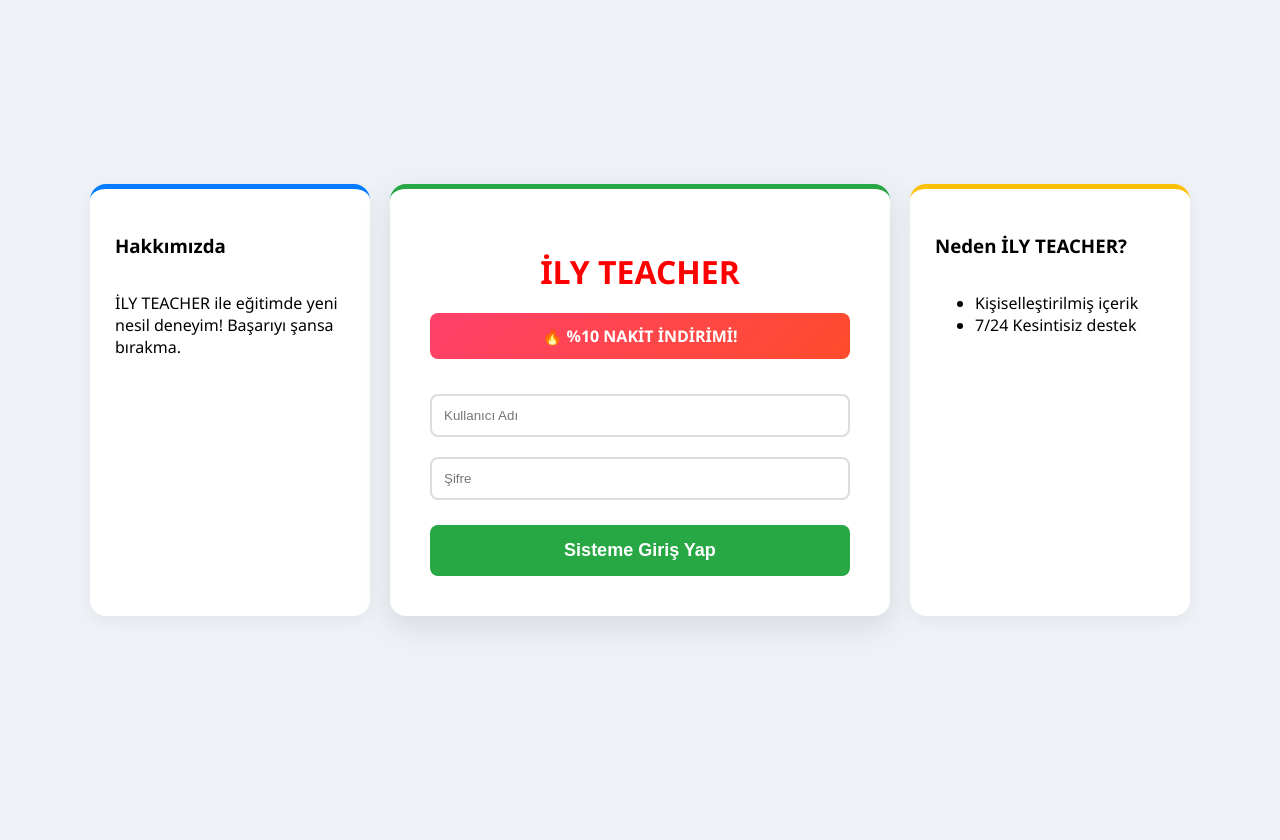
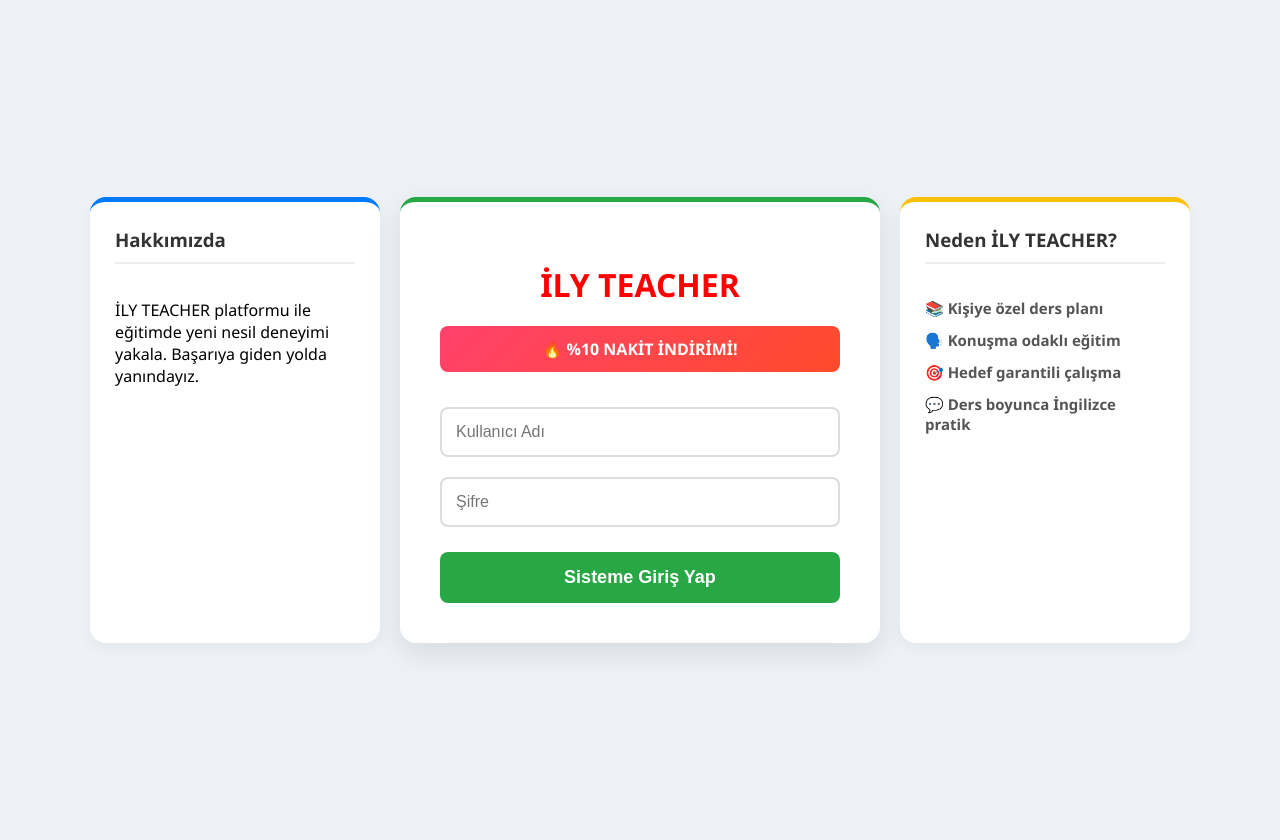
Before and after one commit to sintuvez31-web/ders-site, a Flask app: page /login in a window 1280 px wide. Before the commit the page ends 626 px from the top, so only its background shows below. Run offline with Flask 3, Linux system fonts and the light colour scheme.

Commit message:
Update login.html

```diff
--- a/templates/login.html
+++ b/templates/login.html
@@ -5,25 +5,30 @@
     <meta name="viewport" content="width=device-width, initial-scale=1.0">
     <title>İLY TEACHER - Giriş</title>
     <style>
-        body { font-family: 'Segoe UI', Arial, sans-serif; background: #eef2f7; margin: 0; display: flex; justify-content: center; align-items: center; min-height: 100vh; }
+        body { font-family: 'Segoe UI', Arial, sans-serif; background: #eef2f7; margin: 0; display: flex; justify-content: center; align-items: center; min-height: 100vh; padding: 20px; }
 
-        /* Ana taşıyıcı - mobilde dikey, masaüstünde yatay dizilim */
-        .wrapper { display: flex; flex-direction: row; gap: 20px; align-items: stretch; justify-content: center; width: 95%; max-width: 1100px; }
+        .wrapper { display: flex; flex-direction: row; gap: 20px; align-items: stretch; justify-content: center; width: 100%; max-width: 1100px; }
 
-        .side-panel { background: #ffffff; padding: 25px; border-radius: 16px; width: 250px; box-shadow: 0 5px 15px rgba(0,0,0,0.05); border-top: 5px solid #007bff; display: flex; flex-direction: column; }
-        .login-container { background: #ffffff; padding: 40px; border-radius: 16px; width: 420px; text-align: center; box-shadow: 0 10px 30px rgba(0,0,0,0.1); border-top: 5px solid #28a745; flex-shrink: 0; }
+        .side-panel { background: #ffffff; padding: 25px; border-radius: 16px; width: 280px; box-shadow: 0 5px 15px rgba(0,0,0,0.05); border-top: 5px solid #007bff; display: flex; flex-direction: column; }
+        .login-container { background: #ffffff; padding: 40px; border-radius: 16px; width: 400px; text-align: center; box-shadow: 0 10px 30px rgba(0,0,0,0.1); border-top: 5px solid #28a745; flex-shrink: 0; }
 
-        h1 { color: #ff0000; font-size: 32px; margin-bottom: 20px; }
+        h1 { color: #ff0000; font-size: 32px; margin-bottom: 20px; font-weight: bold; }
+        h3 { color: #333; margin-top: 0; border-bottom: 2px solid #eee; padding-bottom: 10px; }
+
         .indirim-banner { background: linear-gradient(135deg, #ff416c, #ff4b2b); color: white; padding: 12px; border-radius: 8px; font-weight: bold; margin-bottom: 25px; }
 
-        input { width: 100%; padding: 12px; margin: 10px 0; border: 2px solid #ddd; border-radius: 8px; box-sizing: border-box; }
-        button { width: 100%; padding: 15px; background: #28a745; color: white; border: none; border-radius: 8px; cursor: pointer; font-size: 18px; font-weight: bold; margin-top: 15px; }
+        input { width: 100%; padding: 14px; margin: 10px 0; border: 2px solid #ddd; border-radius: 8px; box-sizing: border-box; font-size: 16px; }
+        button { width: 100%; padding: 15px; background: #28a745; color: white; border: none; border-radius: 8px; cursor: pointer; font-size: 18px; font-weight: bold; margin-top: 15px; transition: 0.3s; }
+        button:hover { background: #218838; }
 
-        /* Mobil düzenleme */
-        @media (max-width: 900px) {
+        ul { list-style: none; padding: 0; margin-top: 15px; text-align: left; }
+        li { margin-bottom: 12px; font-size: 15px; color: #555; }
+
+        /* Mobil Uyum */
+        @media (max-width: 950px) {
             .wrapper { flex-direction: column; align-items: center; }
-            .side-panel { width: 90%; order: 2; } /* Alt kısma at */
-            .login-container { order: 1; width: 90%; } /* Üst kısma at */
+            .side-panel { width: 90%; order: 2; }
+            .login-container { order: 1; width: 90%; }
         }
     </style>
 </head>
@@ -33,13 +38,16 @@
     <!-- SOL PANEL -->
     <div class="side-panel">
         <h3>Hakkımızda</h3>
-        <p>İLY TEACHER ile eğitimde yeni nesil deneyim! Başarıyı şansa bırakma.</p>
+        <p>İLY TEACHER platformu ile eğitimde yeni nesil deneyimi yakala. Başarıya giden yolda yanındayız.</p>
     </div>
 
     <!-- GİRİŞ PANELİ -->
     <div class="login-container">
         <h1>İLY TEACHER</h1>
         <div class="indirim-banner">🔥 %10 NAKİT İNDİRİMİ!</div>
+
+        {% if hata %} <p style="color:red; font-weight:bold;">{{ hata }}</p> {% endif %}
+
         <form action="/login" method="POST">
             <input type="text" name="username" placeholder="Kullanıcı Adı" required>
             <input type="password" name="password" placeholder="Şifre" required>
@@ -51,8 +59,10 @@
     <div class="side-panel" style="border-top-color: #ffc107;">
         <h3>Neden İLY TEACHER?</h3>
         <ul>
-            <li>Kişiselleştirilmiş içerik</li>
-            <li>7/24 Kesintisiz destek</li>
+            <li>📚 <b>Kişiye özel ders planı</b></li>
+            <li>🗣️ <b>Konuşma odaklı eğitim</b></li>
+            <li>🎯 <b>Hedef garantili çalışma</b></li>
+            <li>💬 <b>Ders boyunca İngilizce pratik</b></li>
         </ul>
     </div>
 </div>
```
